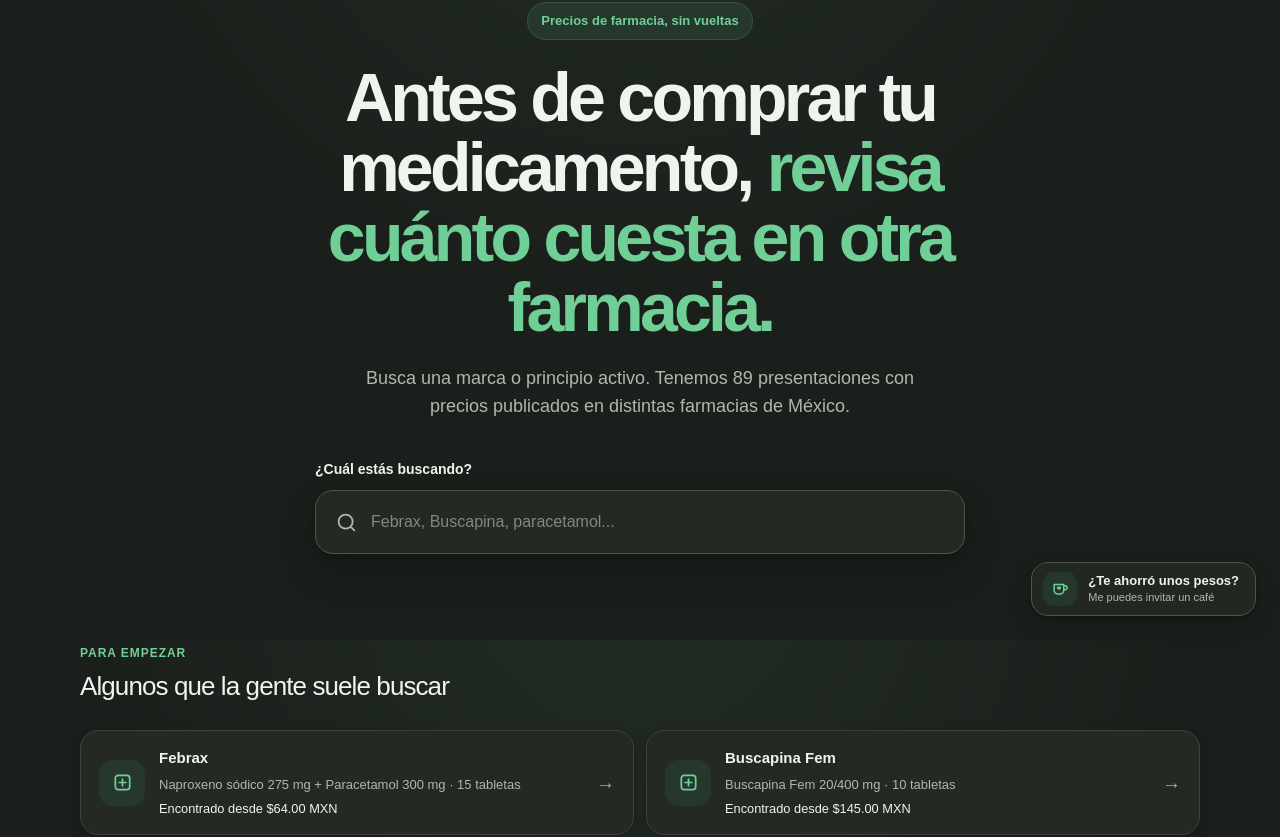
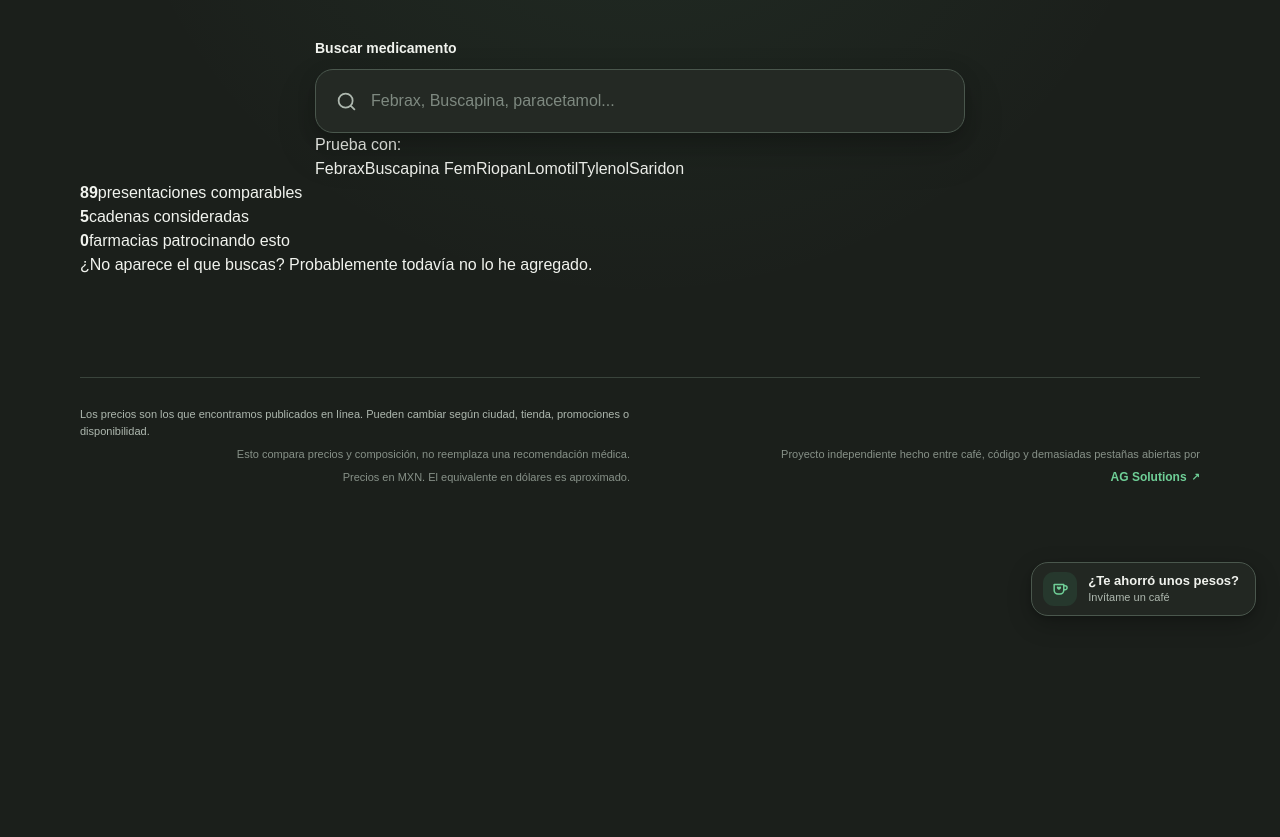
Before and after one commit to Abetar/entre-farmacias, a Next.js app: page / in a window 1280 px wide. Shown: the part 160-997 px from the top of the page. After the commit the page ends 800 px from the top, so only its background shows below. Built offline with nearby package versions, Linux system fonts and the light colour scheme.

Commit message:
Refactor page.tsx for improved readability and clarity

```diff
--- a/app/page.tsx
+++ b/app/page.tsx
@@ -751,7 +751,9 @@
   return (
     <main className="site-shell">
       <div className="page-container">
-        {/* HEADER */}
+        {/* =================================================
+            HEADER
+            ================================================= */}
 
         <header className="site-header">
           <button
@@ -764,6 +766,12 @@
 
             <span>Entre farmacias</span>
           </button>
+
+          {!selectedMedication && (
+            <span className="header-status">
+              Proyecto independiente
+            </span>
+          )}
         </header>
 
         {/* =================================================
@@ -771,34 +779,34 @@
             ================================================= */}
 
         {!selectedMedication && (
-          <>
-            <section className="hero">
-              <div className="hero-badge">
-                Precios de farmacia, sin vueltas
-              </div>
+          <section className="home">
+            <div className="home-main">
+              <div className="home-intro">
+                <p className="home-kicker">
+                  Comparador de precios de medicamentos
+                </p>
 
                 <h1>
-                Antes de comprar tu medicamento,
-                <span>
-                  {" "}
-                  revisa cuánto cuesta en otra farmacia.
-                </span>
+                  ¿Dónde está más barato?
                 </h1>
 
-              <p className="hero-description">
-                Busca una marca o principio activo. Tenemos{" "}
-                {medications.length} presentaciones con precios
-                publicados en distintas farmacias de México.
+                <p className="home-description">
+                  Busca una marca o principio activo y compara
+                  los precios que encontramos publicados en
+                  distintas farmacias de México.
                 </p>
-
-              {/* SEARCH */}
-
-              <div className="search-wrapper">
+              </div>
+
+              {/* =================================================
+                  SEARCH
+                  ================================================= */}
+
+              <div className="search-wrapper home-search">
                 <label
                   htmlFor="medication-search"
                   className="search-label"
                 >
-                  ¿Cuál estás buscando?
+                  Buscar medicamento
                 </label>
 
                 <div className="search-box">
@@ -850,7 +858,7 @@
                   )}
                 </div>
 
-                {/* RESULTS */}
+                {/* SEARCH RESULTS */}
 
                 {query.trim() && (
                   <div
@@ -909,46 +917,34 @@
                       )
                     ) : (
                       <div className="no-results">
-                        Todavía no tenemos ese medicamento en
-                        el catálogo.
-                      </div>
-                    )}
-                  </div>
-                )}
-              </div>
-            </section>
-
-            {/* POPULAR */}
+                        <strong>
+                          Todavía no tenemos ese medicamento.
+                        </strong>
+
+                        <span>
+                          Estoy agregando nuevas presentaciones
+                          poco a poco.
+                        </span>
+                      </div>
+                    )}
+                  </div>
+                )}
+
+                {/* SEARCH SUGGESTIONS */}
 
                 {!query.trim() && (
-              <section className="popular-section">
-                <div className="section-heading">
-                  <div>
-                    <p className="eyebrow">
-                      Para empezar
-                    </p>
-
-                    <h2>
-                      Algunos que la gente suele buscar
-                    </h2>
-                  </div>
-                </div>
-
-                <div className="popular-grid">
+                  <div className="quick-search">
+                    <span>Prueba con:</span>
+
+                    <div className="quick-search-list">
                       {popularMedications.map((medication) => {
                         const brand =
                           getPreferredBrand(medication);
-
-                    const cheapest =
-                      getCheapestMedicationOffer(
-                        medication,
-                      );
 
                         return (
                           <button
                             type="button"
                             key={medication.id}
-                        className="popular-card"
                             onClick={() =>
                               handleSelectMedication(
                                 medication.id,
@@ -960,49 +956,58 @@
                               )
                             }
                           >
-                        <div className="popular-icon">
-                          <svg
-                            viewBox="0 0 24 24"
-                            aria-hidden="true"
-                          >
-                            <path
-                              d="M7.5 4.5h9a3 3 0 0 1 3 3v9a3 3 0 0 1-3 3h-9a3 3 0 0 1-3-3v-9a3 3 0 0 1 3-3Zm4.5 4v7m-3.5-3.5h7"
-                              fill="none"
-                              stroke="currentColor"
-                              strokeWidth="1.8"
-                              strokeLinecap="round"
-                            />
-                          </svg>
-                        </div>
-
-                        <div className="popular-content">
-                          <strong>
                             {brand ??
                               medication.displayName}
+                          </button>
+                        );
+                      })}
+                    </div>
+                  </div>
+                )}
+              </div>
+
+              {/* =================================================
+                  SMALL PROJECT INFO
+                  ================================================= */}
+
+              {!query.trim() && (
+                <div className="home-meta">
+                  <div className="home-meta-item">
+                    <strong>{medications.length}</strong>
+
+                    <span>
+                      presentaciones comparables
+                    </span>
+                  </div>
+
+                  <div className="home-meta-item">
+                    <strong>
+                      {medicationsData.pharmacies.length}
                     </strong>
 
                     <span>
-                            {medication.displayName}
-                          </span>
-
-                          {cheapest && (
-                            <small>
-                              Encontrado desde $
-                              {cheapest.price.toFixed(2)} MXN
-                            </small>
-                          )}
-                        </div>
-
-                        <span className="popular-arrow">
-                          →
-                        </span>
-                      </button>
-                    );
-                  })}
+                      cadenas consideradas
+                    </span>
+                  </div>
+
+                  <div className="home-meta-item">
+                    <strong>0</strong>
+
+                    <span>
+                      farmacias patrocinando esto
+                    </span>
+                  </div>
+                </div>
+              )}
+
+              {!query.trim() && (
+                <p className="home-note">
+                  ¿No aparece el que buscas? Probablemente
+                  todavía no lo he agregado.
+                </p>
+              )}
             </div>
           </section>
-            )}
-          </>
         )}
 
         {/* =================================================
@@ -1019,7 +1024,7 @@
                 onClick={handleResetSearch}
               >
                 <span>←</span>
-                Buscar otra cosa
+                Buscar otro medicamento
               </button>
 
               {/* HEADING */}
@@ -1146,11 +1151,11 @@
                     <div className="section-heading results-heading">
                       <div>
                         <p className="eyebrow">
-                          Aquí puede estar el ahorro
+                          Encontramos algo interesante
                         </p>
 
                         <h2>
-                          Encontramos otra opción con la misma
+                          Hay una opción más barata con la misma
                           composición
                         </h2>
                       </div>
@@ -1174,7 +1179,7 @@
                             </h3>
 
                             <span className="best-small-badge">
-                              Te ahorrarías $
+                              Ahorras $
                               {alternativeSavings.amount.toFixed(
                                 2,
                               )}{" "}
@@ -1249,8 +1254,8 @@
                       <p>
                         Coinciden los principios activos,
                         concentración, forma y cantidad. Esto
-                        no significa que estemos recomendando
-                        sustituir un medicamento por otro.
+                        no significa que recomendemos sustituir
+                        un medicamento por otro.
                       </p>
                     </div>
                   </section>
@@ -1264,11 +1269,11 @@
                 <div className="section-heading results-heading">
                   <div>
                     <p className="eyebrow">
-                      Precios que encontramos
+                      Precios encontrados
                     </p>
 
                     <h2>
-                      Mira cuánto cambia entre tiendas
+                      De más barato a más caro
                     </h2>
                   </div>
 
@@ -1358,7 +1363,7 @@
 
           <span>
             <strong>¿Te ahorró unos pesos?</strong>
-            Me puedes invitar un café
+            Invítame un café
           </span>
         </a>
 
@@ -1431,7 +1436,7 @@
       <div className="section-heading">
         <div>
           <p className="eyebrow">
-            Si buscas otra presentación
+            Otras presentaciones
           </p>
 
           <h2>
@@ -1543,7 +1548,7 @@
 
             {isBest && (
               <span className="best-small-badge">
-                El más barato
+                Más barato
               </span>
             )}
 
@@ -1575,7 +1580,7 @@
           {offer.regularPrice &&
             offer.regularPrice > offer.price && (
               <div className="promotion">
-                Precio habitual $
+                Antes $
                 {offer.regularPrice.toFixed(2)} MXN
               </div>
             )}
@@ -1603,8 +1608,8 @@
 
         {savingsFromRegularPrice && (
           <small>
-            Hoy cuesta $
-            {savingsFromRegularPrice.toFixed(2)} MXN menos
+            Ahorras $
+            {savingsFromRegularPrice.toFixed(2)} MXN
           </small>
         )}
       </div>
@@ -1956,7 +1961,7 @@
     return "Misma composición, otra presentación";
   }
 
-  return "Otra presentación que encontramos";
+  return "Presentación relacionada";
 }
 
 /* =========================================================
```
Lines whose indentation alone changed are shown as unchanged.
